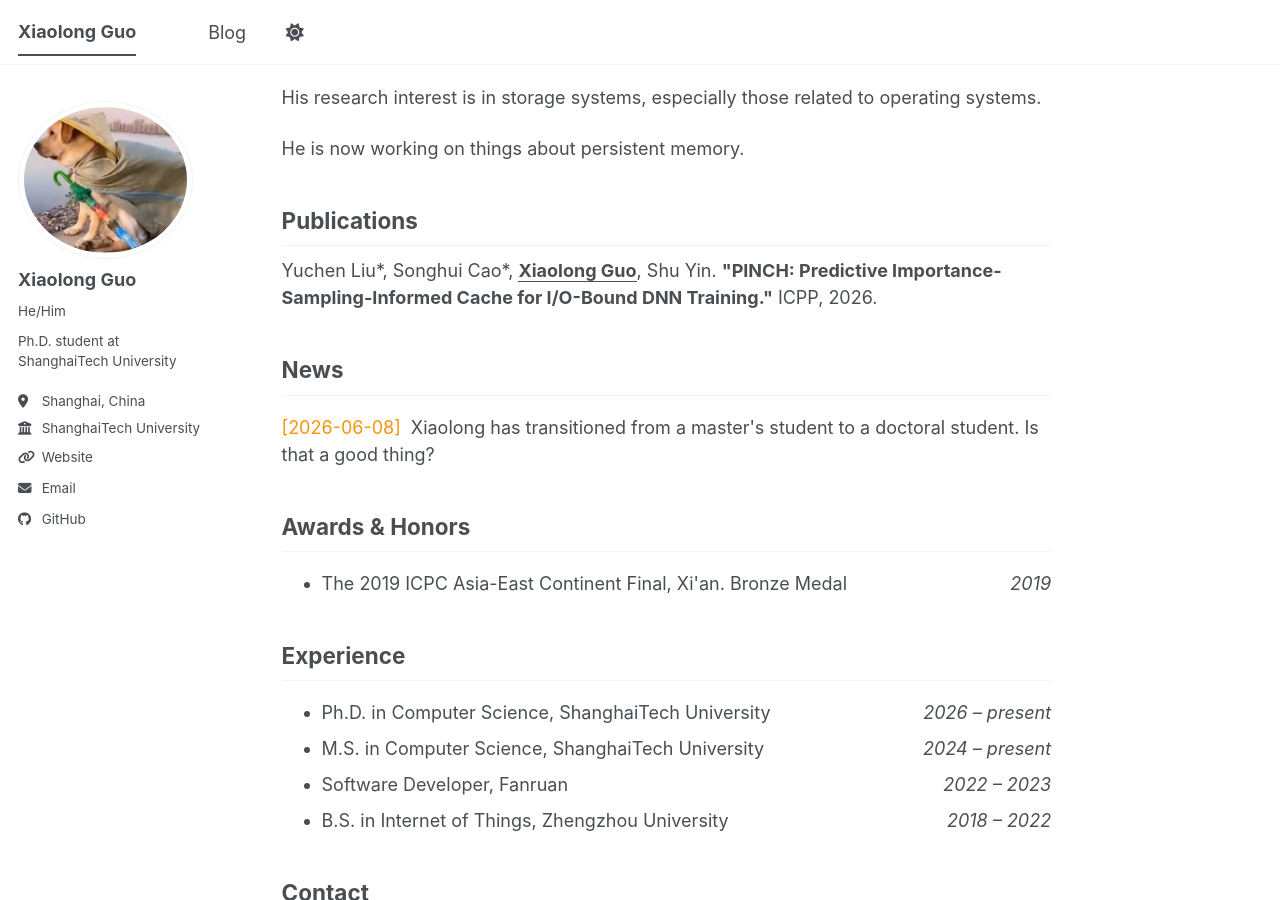
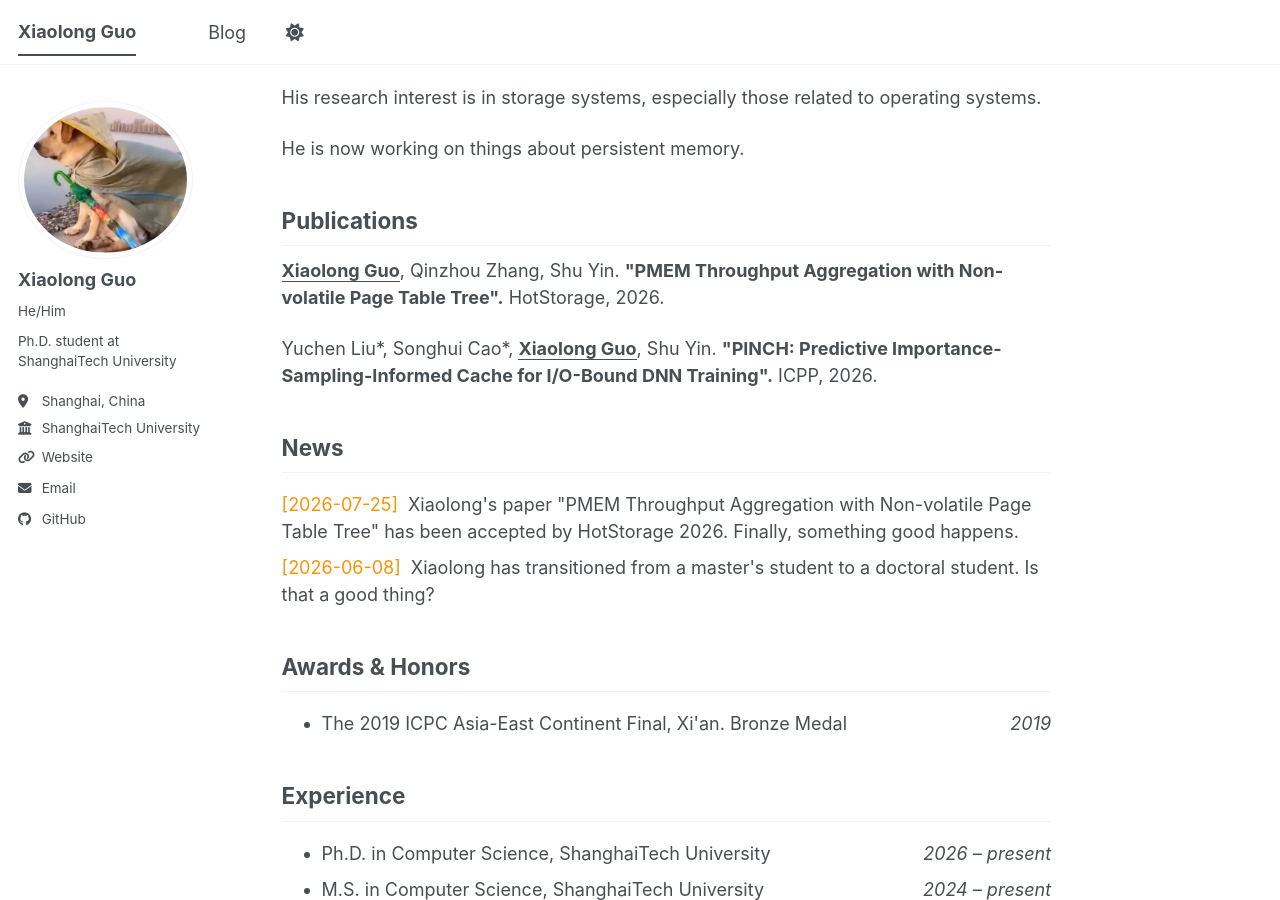
Before and after one commit to num73/num73.github.io, a Jekyll site: the page built from _pages/about.html, in a window 1280 px wide and 900 px high, scrolled down 337 px. Built offline with Jekyll 4.4.1, drawn with Linux system fonts in a browser that asks for light colours; a script bundle is joined from its source files by our own code; library files that are not in the unit come from our copies.

Commit message:
new paper added

```diff
--- a/_pages/about.html
+++ b/_pages/about.html
@@ -27,12 +27,19 @@ After graduating, he worked as a software engineer for about one year, and then
 
 <h2 id="publications">Publications</h2>
 
-<p>Yuchen Liu*, Songhui Cao*, <u><strong>Xiaolong Guo</strong></u>, Shu Yin. <strong>"PINCH: Predictive Importance-Sampling-Informed Cache for I/O-Bound DNN Training."</strong> ICPP, 2026.</p>
+<p><u><strong>Xiaolong Guo</strong></u>, Qinzhou Zhang, Shu Yin. <strong>"PMEM Throughput Aggregation with Non-volatile Page Table Tree".</strong> HotStorage, 2026.</p>
+
+
+
+<p>Yuchen Liu*, Songhui Cao*, <u><strong>Xiaolong Guo</strong></u>, Shu Yin. <strong>"PINCH: Predictive Importance-Sampling-Informed Cache for I/O-Bound DNN Training".</strong> ICPP, 2026.</p>
 
 
 <h2 id="news">News</h2>
 
 <ul style="list-style: none; padding-left: 0;">
+  <li style="margin-bottom: 0.5em;">
+    <span style="color: #f89406;">[2026-07-25]</span>&nbsp; Xiaolong's paper "PMEM Throughput Aggregation with Non-volatile Page Table Tree" has been accepted by HotStorage 2026. Finally, something good happens.
+  </li>
   <li style="margin-bottom: 0.5em;">
     <span style="color: #f89406;">[2026-06-08]</span>&nbsp; Xiaolong has transitioned from a master's student to a doctoral student. Is that a good thing?
   </li>
```
